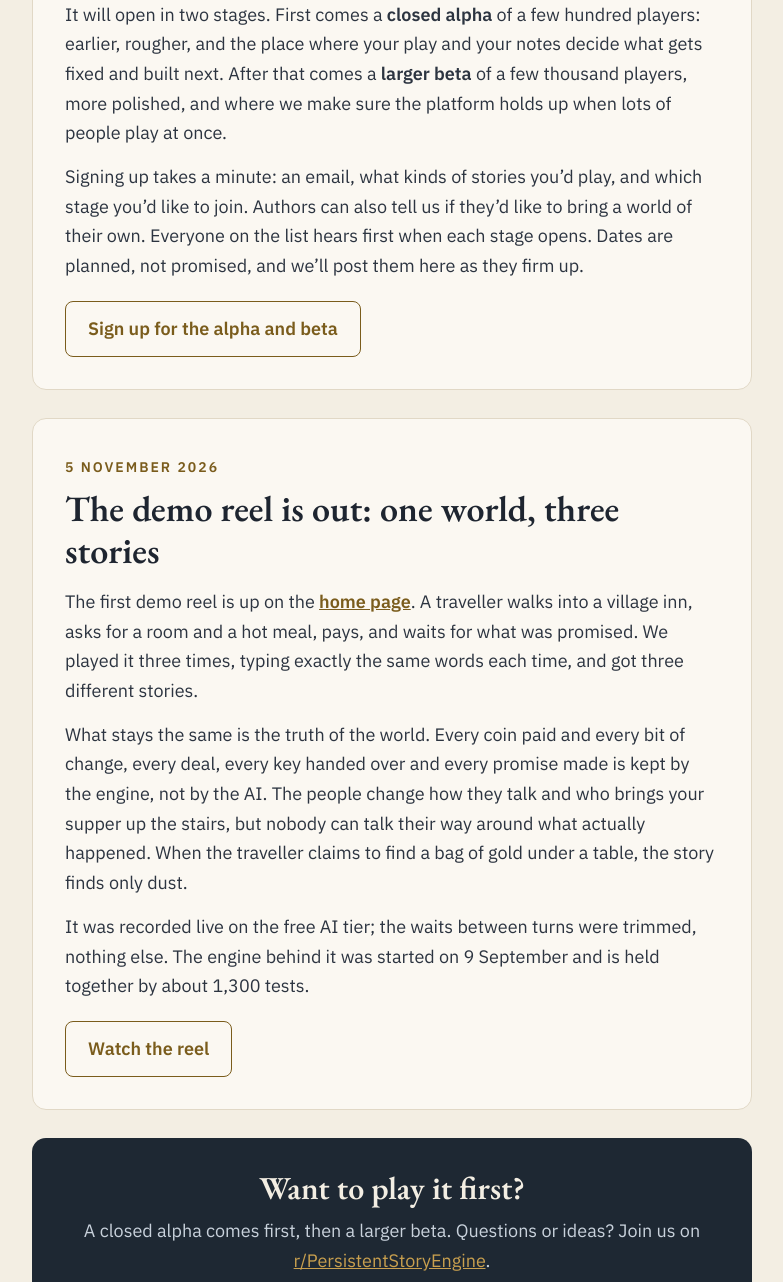
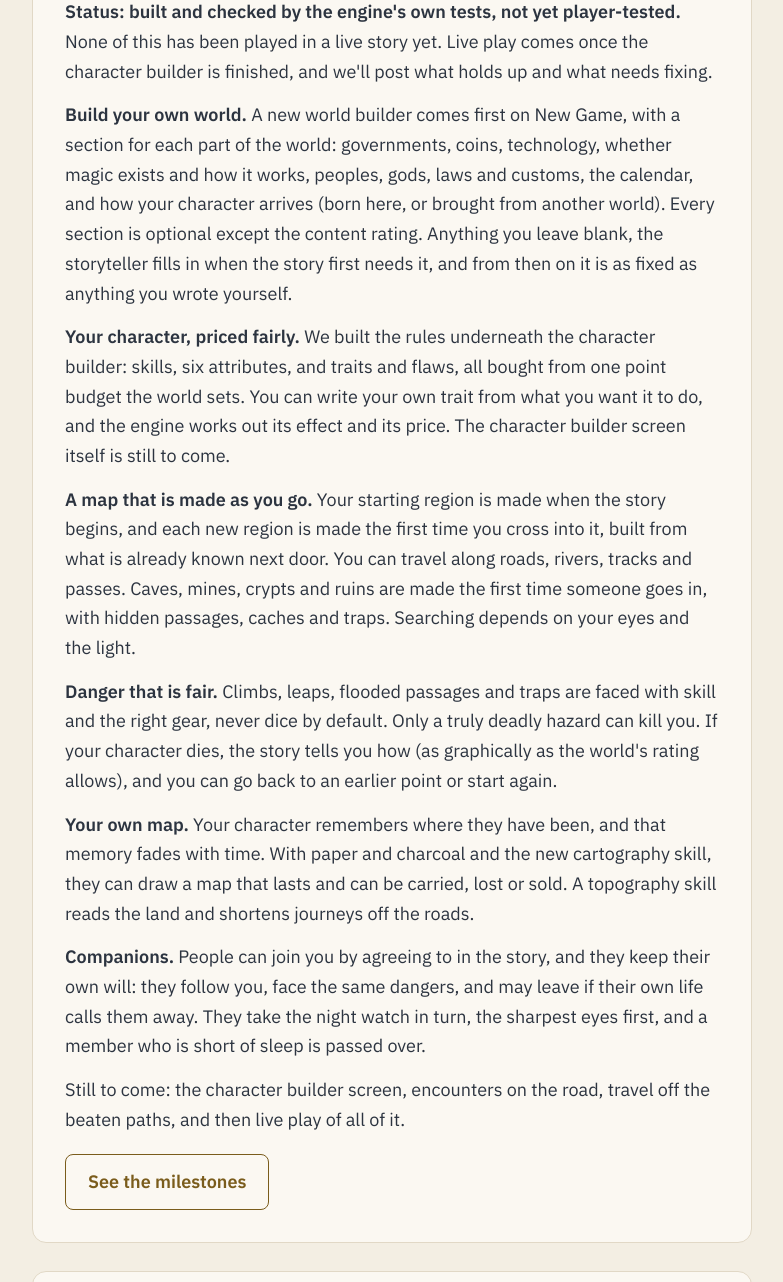
Before and after one commit to bentondpetersen1982/bentondpetersen1982.github.io, a plain HTML site: page updates.html in a window 1280 px wide. Shown: the part 561-1843 px from the top of the page, without its empty margins (248-1031 px from the left). Drawn offline with nearby package versions, Linux system fonts and the light colour scheme.

Commit message:
Updates + milestones: 13 Nov build day (built, not yet player-tested)
Co-Authored-By: Claude Opus 5.5 <noreply@anthropic.com>
Claude-Session: https://claude.ai/code/session_011UkZou1utWQyvYp35Tbizo

```diff
--- a/updates.html
+++ b/updates.html
@@ -57,6 +57,20 @@
 
     <!-- NEW POSTS GO HERE, newest first: copy one <article> block, change the date, title and text. -->
 
+    <article id="2026-11-13-worlds-maps-parties">
+      <time datetime="2026-11-13">13 November 2026</time>
+      <h2>A big build day: worlds, maps, dungeons and companions</h2>
+      <p><strong>Status: built and checked by the engine's own tests, not yet player-tested.</strong> None of this has been played in a live story yet. Live play comes once the character builder is finished, and we'll post what holds up and what needs fixing.</p>
+      <p><strong>Build your own world.</strong> A new world builder comes first on New Game, with a section for each part of the world: governments, coins, technology, whether magic exists and how it works, peoples, gods, laws and customs, the calendar, and how your character arrives (born here, or brought from another world). Every section is optional except the content rating. Anything you leave blank, the storyteller fills in when the story first needs it, and from then on it is as fixed as anything you wrote yourself.</p>
+      <p><strong>Your character, priced fairly.</strong> We built the rules underneath the character builder: skills, six attributes, and traits and flaws, all bought from one point budget the world sets. You can write your own trait from what you want it to do, and the engine works out its effect and its price. The character builder screen itself is still to come.</p>
+      <p><strong>A map that is made as you go.</strong> Your starting region is made when the story begins, and each new region is made the first time you cross into it, built from what is already known next door. You can travel along roads, rivers, tracks and passes. Caves, mines, crypts and ruins are made the first time someone goes in, with hidden passages, caches and traps. Searching depends on your eyes and the light.</p>
+      <p><strong>Danger that is fair.</strong> Climbs, leaps, flooded passages and traps are faced with skill and the right gear, never dice by default. Only a truly deadly hazard can kill you. If your character dies, the story tells you how (as graphically as the world's rating allows), and you can go back to an earlier point or start again.</p>
+      <p><strong>Your own map.</strong> Your character remembers where they have been, and that memory fades with time. With paper and charcoal and the new cartography skill, they can draw a map that lasts and can be carried, lost or sold. A topography skill reads the land and shortens journeys off the roads.</p>
+      <p><strong>Companions.</strong> People can join you by agreeing to in the story, and they keep their own will: they follow you, face the same dangers, and may leave if their own life calls them away. They take the night watch in turn, the sharpest eyes first, and a member who is short of sleep is passed over.</p>
+      <p>Still to come: the character builder screen, encounters on the road, travel off the beaten paths, and then live play of all of it.</p>
+      <a class="cta" href="milestones.html">See the milestones</a>
+    </article>
+
     <article id="2026-11-06-alpha-signup">
       <time datetime="2026-11-06">6 November 2026</time>
       <h2>The alpha sign-up is open</h2>
```
Also changed, not shown: milestones.html (+6 -1 lines).
